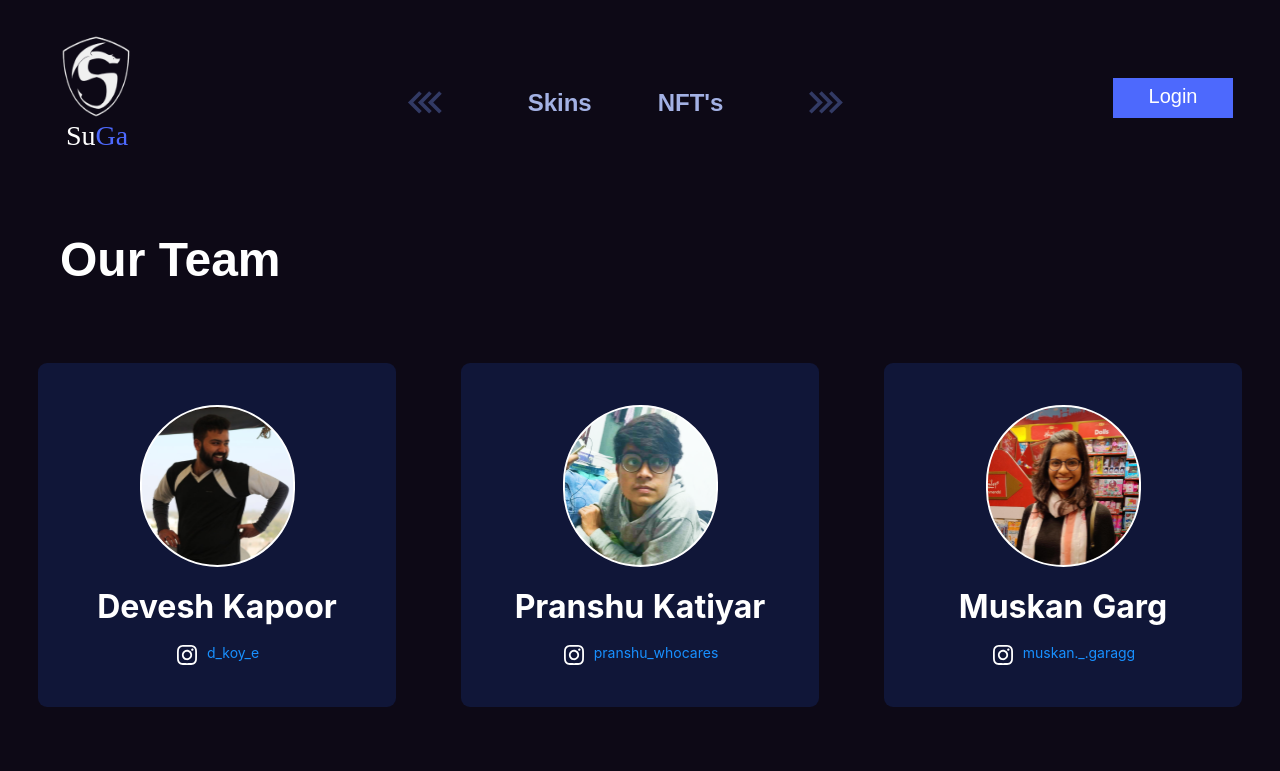
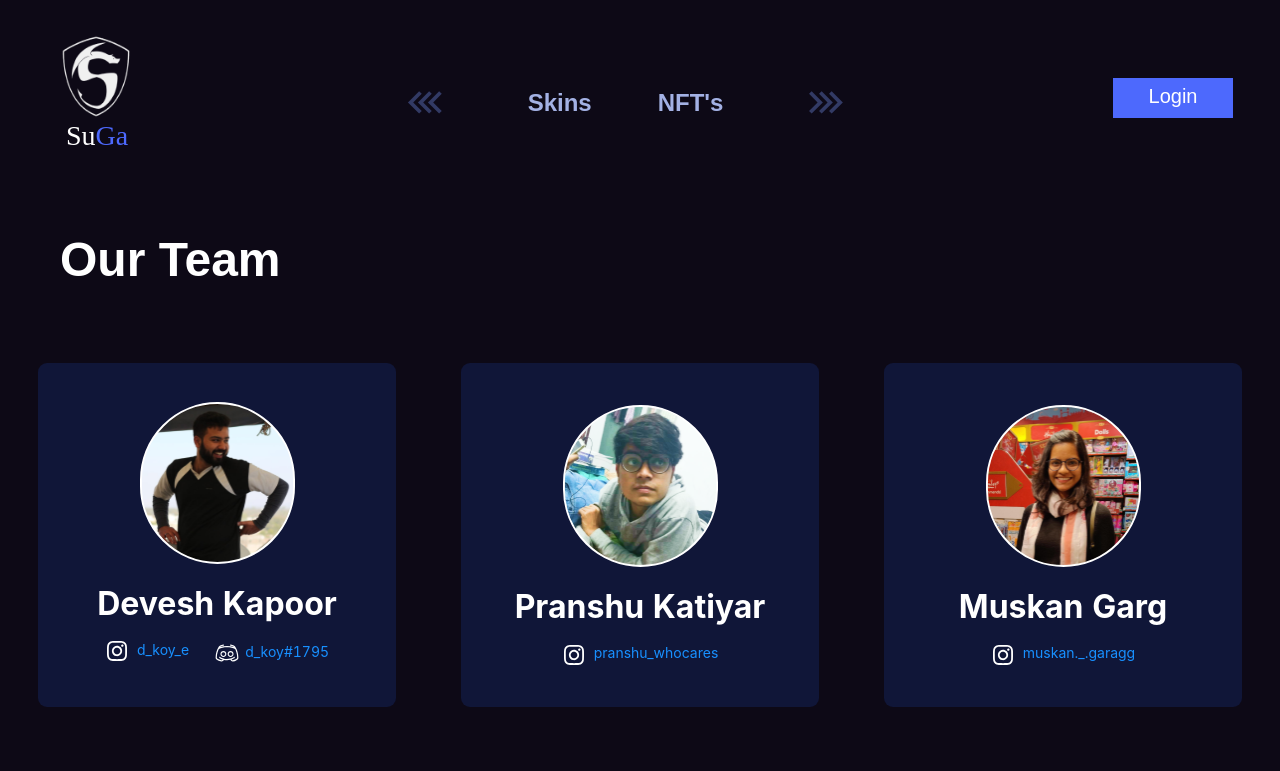
Before and after one commit to Bhunesh22/Suga_Frontend, a React (Create React App) app: page /ourteam in a window 1280 px wide. Shown: the top 771 px of the page. Built offline with nearby package versions, Linux system fonts and the light colour scheme; a web font is replaced by a local one.

Commit message:
forgot password2

```diff
--- a/src/Components/Our Team/OurTeam.css
+++ b/src/Components/Our Team/OurTeam.css
@@ -112,6 +112,15 @@ html {
 
 }
 
+.discordDetails1{
+    margin-top: -4px;
+}
+
+.socialMediaDetails1{
+    display: flex;
+    gap: 20px;
+}
+
 @media screen and (max-width: 550px) {
     .ourTeamContainer {
         min-height: 100vh;
--- a/src/Components/Our Team/OurTeam.js
+++ b/src/Components/Our Team/OurTeam.js
@@ -12,6 +12,7 @@ import umang from './umang image.svg'
 import Tejveer from './tejveer image.svg'
 import instaLogo1 from './insta logo 2.svg'
 import ourTeamBG from './ourTeam bg.svg'
+import discord2 from './discord logo1.svg'
 import { Link } from 'react-router-dom'
 
 function OurTeam() {
@@ -28,8 +29,13 @@ function OurTeam() {
             <div className='teamCard'>
               <div><img className='image2' src={devesh} alt="Devesh Kapoor" /></div>
               <h2 className='memberName1'>Devesh Kapoor</h2>
+              <div className='socialMediaDetails1'>
               <div className='instaDetails1'><a href='https://instagram.com/d_koy_e?igshid=YmMyMTA2M2Y='><img src={instaLogo1} alt="Devesh Kapoor" /></a>
                 <a href='https://instagram.com/d_koy_e?igshid=YmMyMTA2M2Y='>d_koy_e</a>
+              </div>
+              <div className='discordDetails1'><a href='d_koy#1795'><img src={discord2} alt="Devesh Kapoor" /></a>
+                <a href='d_koy#1795'>d_koy#1795</a>
+              </div>
               </div>
               {/* <h3 className='memberPosition1'>CEO</h3> */}
             </div>
```
Also changed, not shown: src/Components/Our Team/discord logo1.svg (added). Lines whose indentation alone changed are shown as unchanged.
